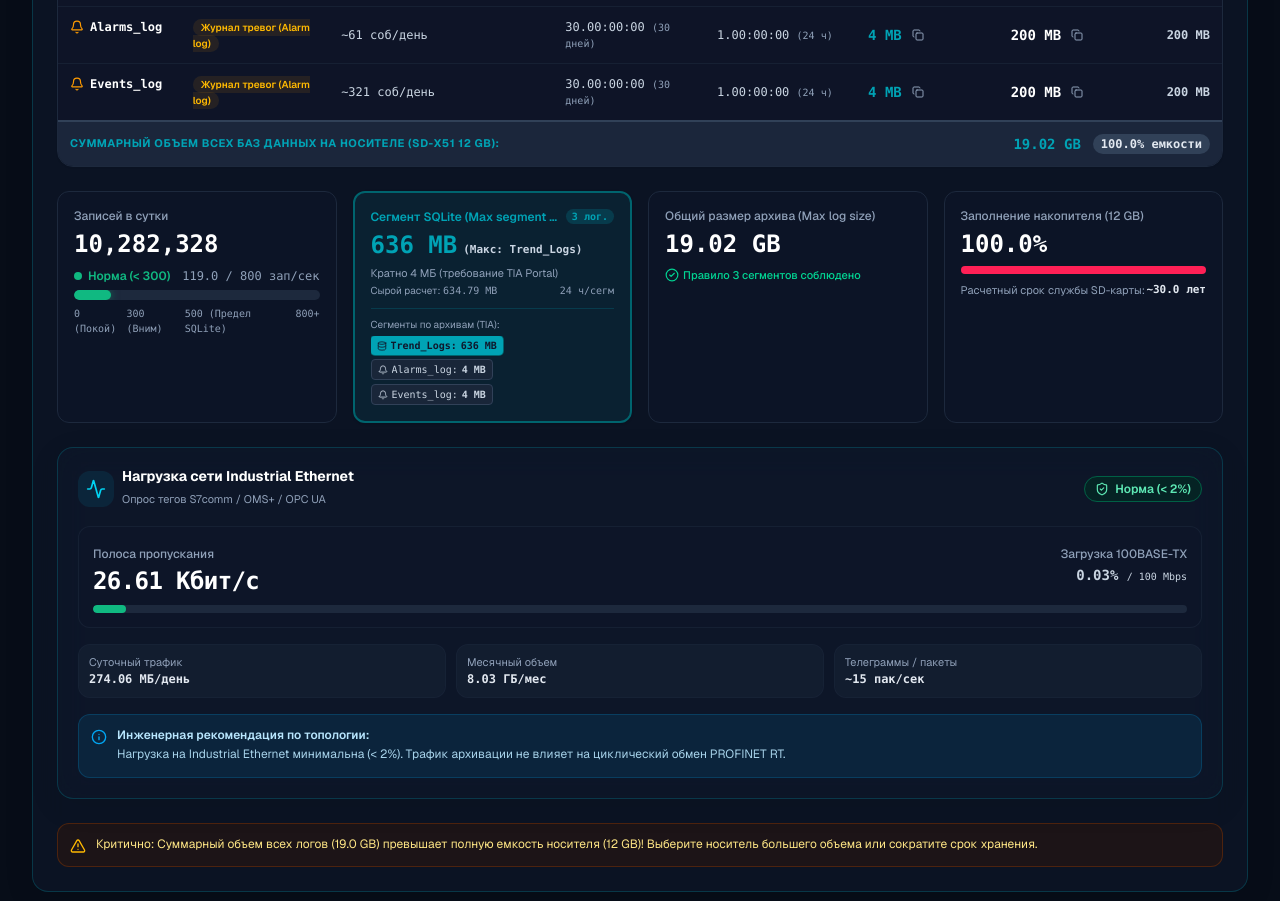
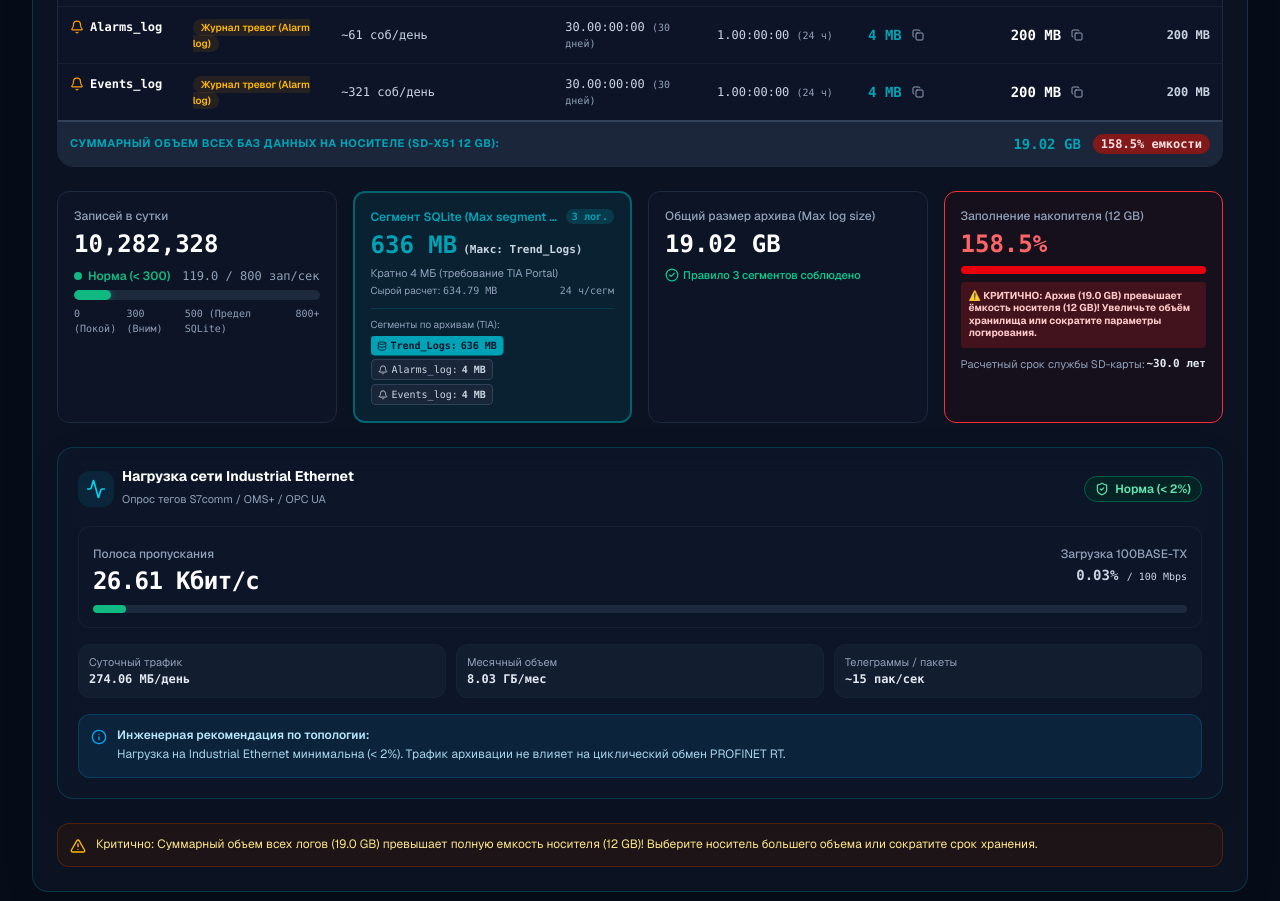
Before and after one commit to M-Galymzhan/wincc-log-architect, a Next.js app: page / in a window 1280 px wide. Shown: the part 1720-2621 px from the top of the page. Built offline with nearby package versions, Linux system fonts and the light colour scheme.

Commit message:
fix(engine): dynamic flash life estimation and storage overflow alert v2.11.1

```diff
--- a/package.json
+++ b/package.json
@@ -1,6 +1,6 @@
 {
   "name": "wincc-log-architect",
-  "version": "2.11.0",
+  "version": "2.11.1",
   "private": true,
   "scripts": {
     "dev": "next dev",
--- a/scripts/testEngines.ts
+++ b/scripts/testEngines.ts
@@ -188,6 +188,7 @@ const unifiedOverflow = calculateUnified([
   storageSizeGb: 12,
 });
 assert(unifiedOverflow.totalLogGb > 12, 'Unified: overflow test log exceeds 12 GB storage');
+assert(unifiedOverflow.storageOccupancyPct > 100, 'Unified: storageOccupancyPct exceeds 100%');
 assert(unifiedOverflow.warnings.some(w => w.includes('превышает полную емкость') || w.includes('exceeds storage capacity')), 'Unified: emits critical storage overflow alert');
 
 console.log('\n=== [2] WINCC COMFORT / ADVANCED ENGINE VERIFICATION ===');
@@ -785,6 +786,7 @@ async function runAsyncTests() {
     const expectedOccupancy = (customResult.totalStorageUsedMb / expectedCapMb) * 100;
     assert(Math.abs(customResult.storageOccupancyPct - expectedOccupancy) < 0.01, `Storage X52: occupancy matches 64 GB capacity, got ${customResult.storageOccupancyPct}%`);
     assert(customResult.estimatedFlashLifeYears > 0, 'Storage X52: flash life estimation is positive');
+    assert(customResult.estimatedFlashLifeYears <= 30, 'Storage X52: flash life estimation max capped at 30 years for SD cards');
 
     // Check Multi-log TIA CSV export with log resolution
     const multiLogCsv = generateTiaPortalCsv('unified', customTags, 'Default_Log', customX52Config.dataLogs);
--- a/src/components/Header.tsx
+++ b/src/components/Header.tsx
@@ -51,11 +51,11 @@ export const Header: React.FC<HeaderProps> = ({
                   href="https://github.com/M-Galymzhan/wincc-log-architect/commits/main"
                   target="_blank"
                   rel="noopener noreferrer"
-                  title={lang === 'ru' ? 'Релиз v2.11.0 (кликните для просмотра коммитов на GitHub)' : 'Release v2.11.0 (click to view GitHub commits)'}
+                  title={lang === 'ru' ? 'Релиз v2.11.1 (кликните для просмотра коммитов на GitHub)' : 'Release v2.11.1 (click to view GitHub commits)'}
                   className="text-[10px] font-mono font-bold tracking-tight px-1.5 sm:px-2 py-0.5 rounded-full bg-emerald-500/15 hover:bg-emerald-500/25 text-emerald-700 dark:text-emerald-300 border border-emerald-500/30 flex items-center gap-1 sm:gap-1.5 shadow-sm transition-all cursor-pointer active:scale-95 whitespace-nowrap shrink-0"
                 >
                   <span className="w-1.5 h-1.5 rounded-full bg-emerald-500 animate-pulse shrink-0" />
-                  <span>v2.11.0</span>
+                  <span>v2.11.1</span>
                 </a>
               </div>
               <p className="text-xs text-slate-500 dark:text-slate-400 truncate hidden md:block">
--- a/src/components/tabs/UnifiedTab.tsx
+++ b/src/components/tabs/UnifiedTab.tsx
@@ -1740,7 +1740,7 @@ export const UnifiedTab: React.FC<UnifiedTabProps> = ({
                       <span className="text-sm font-black text-[#00646E] dark:text-[#00A3B5]">
                         {result.totalStorageUsedGb >= 1 ? `${result.totalStorageUsedGb.toFixed(2)} GB` : `${result.totalStorageUsedMb} MB`}
                       </span>
-                      <span className="text-xs px-2 py-0.5 rounded-full bg-slate-200 dark:bg-slate-700 text-slate-800 dark:text-slate-200">
+                      <span className={`text-xs px-2 py-0.5 rounded-full ${result.storageOccupancyPct > 100 ? 'bg-red-500 text-white dark:bg-red-900 dark:text-red-100' : 'bg-slate-200 dark:bg-slate-700 text-slate-800 dark:text-slate-200'}`}>
                         {result.storageOccupancyPct.toFixed(1)}% {lang === 'ru' ? 'емкости' : 'capacity'}
                       </span>
                     </div>
@@ -1896,11 +1896,11 @@ export const UnifiedTab: React.FC<UnifiedTabProps> = ({
           </div>
 
           {/* Storage Medium Occupancy & Flash Wear */}
-          <div className="p-4 rounded-xl border border-slate-200/80 dark:border-slate-800 bg-white/50 dark:bg-slate-900/50">
+          <div className={`p-4 rounded-xl border ${result.storageOccupancyPct > 100 ? 'border-red-500 bg-red-50 dark:bg-red-950/20' : 'border-slate-200/80 dark:border-slate-800 bg-white/50 dark:bg-slate-900/50'}`}>
             <div className="text-xs font-medium text-slate-500 dark:text-slate-400 mb-1">
               {t.storageUsageLabel} ({config.storageSizeGb} GB)
             </div>
-            <div className="text-2xl font-bold font-mono text-slate-900 dark:text-white">
+            <div className={`text-2xl font-bold font-mono ${result.storageOccupancyPct > 100 ? 'text-red-600 dark:text-red-400' : 'text-slate-900 dark:text-white'}`}>
               {result.storageOccupancyPct.toFixed(1)}%
             </div>
 
@@ -1908,16 +1908,24 @@ export const UnifiedTab: React.FC<UnifiedTabProps> = ({
             <div className="h-2 w-full bg-slate-200 dark:bg-slate-800 rounded-full overflow-hidden mt-1.5 mb-2">
               <div
                 className={`h-full transition-all duration-300 ${
-                  result.storageOccupancyPct > 85 ? 'bg-rose-500' : 'bg-[#00646E] dark:bg-[#00A3B5]'
+                  result.storageOccupancyPct > 100 ? 'bg-red-600' : result.storageOccupancyPct > 85 ? 'bg-rose-500' : 'bg-[#00646E] dark:bg-[#00A3B5]'
                 }`}
-                style={{ width: `${result.storageOccupancyPct}%` }}
+                style={{ width: `${Math.min(100, result.storageOccupancyPct)}%` }}
               />
             </div>
+
+            {result.storageOccupancyPct > 100 && (
+              <div className="mt-2 mb-2 p-2 rounded bg-red-100 dark:bg-red-900/40 text-red-800 dark:text-red-200 text-[10px] font-bold leading-tight">
+                {lang === 'ru'
+                  ? `⚠️ КРИТИЧНО: Архив (${(result.totalStorageUsedMb / 1024).toFixed(1)} GB) превышает ёмкость носителя (${config.storageSizeGb} GB)! Увеличьте объём хранилища или сократите параметры логирования.`
+                  : `⚠️ CRITICAL: Archive (${(result.totalStorageUsedMb / 1024).toFixed(1)} GB) exceeds storage capacity (${config.storageSizeGb} GB)! Increase storage or reduce logging parameters.`}
+              </div>
+            )}
 
             <div className="text-[11px] text-slate-500 dark:text-slate-400 flex items-center justify-between">
               <span>{t.flashLifeLabel}:</span>
               <span className="font-bold text-slate-800 dark:text-slate-200 font-mono">
-                ~{result.estimatedFlashLifeYears.toFixed(1)} {lang === 'ru' ? 'лет' : 'yrs'}
+                {config.deviceType === 'pc_rt' ? 'N/A' : `~${result.estimatedFlashLifeYears.toFixed(1)} ${lang === 'ru' ? 'лет' : 'yrs'}`}
               </span>
             </div>
           </div>
--- a/src/lib/calculator/unifiedEngine.ts
+++ b/src/lib/calculator/unifiedEngine.ts
@@ -264,7 +264,7 @@ export function calculateUnified(
   const activeLogItems = logItems.filter((i) => i.enabled && i.totalLogMb > 0);
   const totalStorageUsedMb = activeLogItems.reduce((acc, item) => acc + item.totalLogMb, 0);
   const totalStorageUsedGb = totalStorageUsedMb / 1024;
-  const storageOccupancyPct = Math.min(100, (totalStorageUsedMb / storageCapMb) * 100);
+  const storageOccupancyPct = (totalStorageUsedMb / storageCapMb) * 100;
 
   const totalEntriesPerDay = Math.round(logItems.reduce((acc, item) => item.enabled ? acc + item.entriesPerDay : acc, 0));
   const totalEntriesPerSec = totalRatePerSec;
@@ -286,11 +286,24 @@ export function calculateUnified(
   const totalLogGb = totalLogMb / 1024;
 
   // Flash Wear & Lifespan estimation (TBW)
-  // Standard SIMATIC SD card write endurance ~ 2,000 P/E cycles
-  // Write amplification with SQLite WAL journaling ~ 1.5x
-  const dailyWrittenGb = (totalBytesPerDayAllLogs * factor * 1.5) / (1024 * 1024 * 1024);
-  const totalCardTbwGb = storageSizeGb * 2000;
-  const estimatedFlashLifeYears = dailyWrittenGb > 0 ? Math.min(30, totalCardTbwGb / (dailyWrittenGb * 365)) : 30;
+  const totalDailyWriteMb = activeLogItems.reduce((acc, item) => {
+    if (!item.enabled || item.entriesPerDay <= 0) return acc;
+    const segsPerDay = 24 / item.segmentHours;
+    return acc + item.sqliteSegmentMb * segsPerDay;
+  }, 0);
+  const dailyWrittenGb = (totalDailyWriteMb * 1.5) / 1024; // WAL amplification
+
+  let peCycles = 2000; // default for SD cards
+  let maxYears = 30;
+  if (config.storageMedium === 'ssd_custom') {
+    peCycles = 600;
+    maxYears = 50;
+  } else if (config.storageMedium === 'usb_128g') {
+    peCycles = 1000;
+  }
+
+  const totalCardTbwGb = storageSizeGb * peCycles;
+  const estimatedFlashLifeYears = dailyWrittenGb > 0 ? Math.min(maxYears, totalCardTbwGb / (dailyWrittenGb * 365)) : maxYears;
 
   // Traffic status (Siemens limit recommendations)
   let trafficStatus: 'safe' | 'warning' | 'critical' = 'safe';
```
Also changed, not shown: 1 other file (tests, documents, lock files or other folders).
